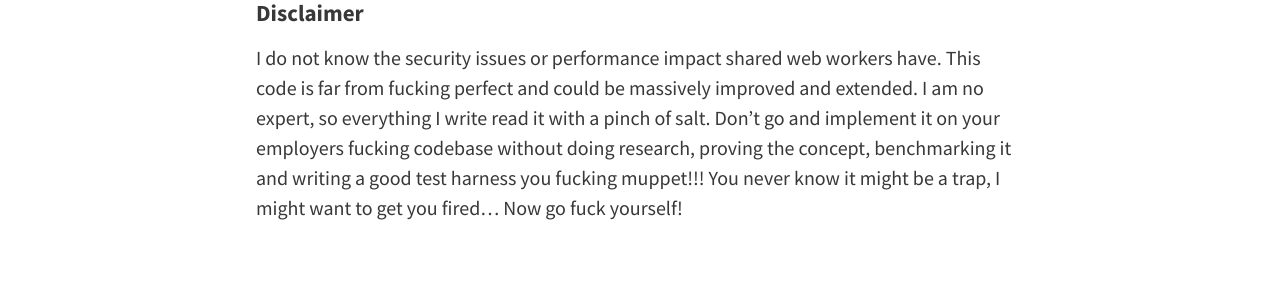
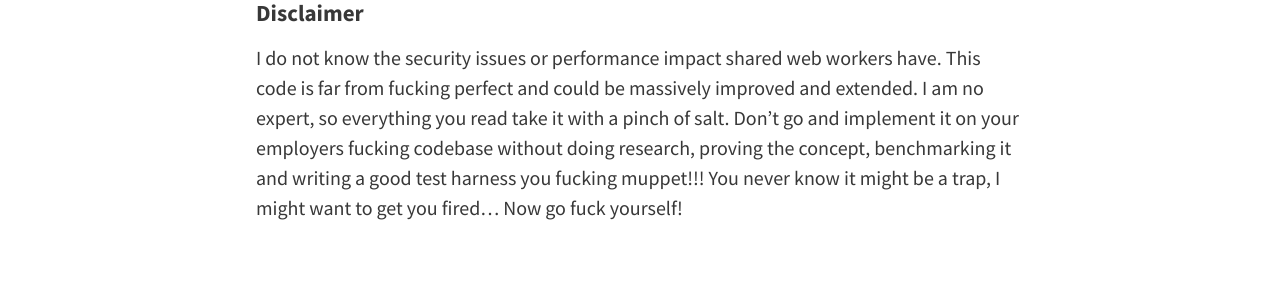
Before and after one commit to webdevandshit/webdevandshit.github.io, a Jekyll site: the page built from _posts/2015-09-03-share-data-with-between-tabs-using-a-shared-web-worker.md, in a window 1280 px wide and 900 px high, scrolled down 9090 px. Shown: the part 437-737 px from the top of the window. Built offline with Jekyll 4.4.1, drawn with Linux system fonts in a browser that asks for light colours; nearby versions of some CDN libraries.

Commit message:
syntax error

```diff
--- a/_posts/2015-09-03-share-data-with-between-tabs-using-a-shared-web-worker.md
+++ b/_posts/2015-09-03-share-data-with-between-tabs-using-a-shared-web-worker.md
@@ -329,5 +329,5 @@ function setCSRFHeaders(headers) {
 This could be also used to keep other kind of state in sync, among tabs. Fucking login or logout for instance. Logout in tab should log you out in all other fucking tabs.
 
 #### Disclaimer
-I do not know the security issues or performance impact shared web workers have. This code is far from fucking perfect and could be massively improved and extended. I am no expert, so everything I write read it with a pinch of salt. Don't go and implement it on your employers fucking codebase without doing research, proving the concept, benchmarking it and writing a good test harness you fucking muppet!!! You never know
+I do not know the security issues or performance impact shared web workers have. This code is far from fucking perfect and could be massively improved and extended. I am no expert, so everything you read take it with a pinch of salt. Don't go and implement it on your employers fucking codebase without doing research, proving the concept, benchmarking it and writing a good test harness you fucking muppet!!! You never know
 it might be a trap, I might want to get you fired... Now go fuck yourself!
```
